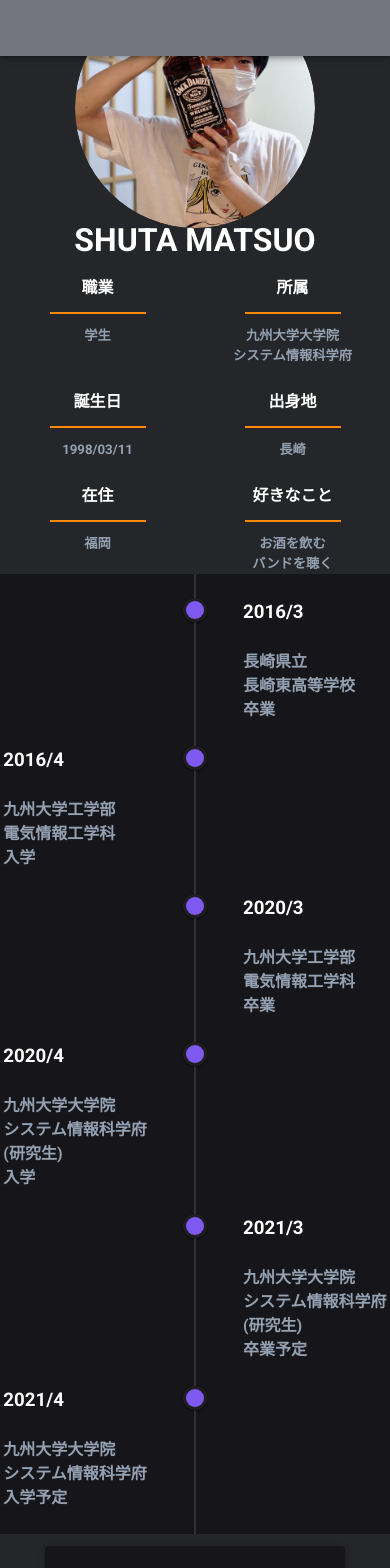
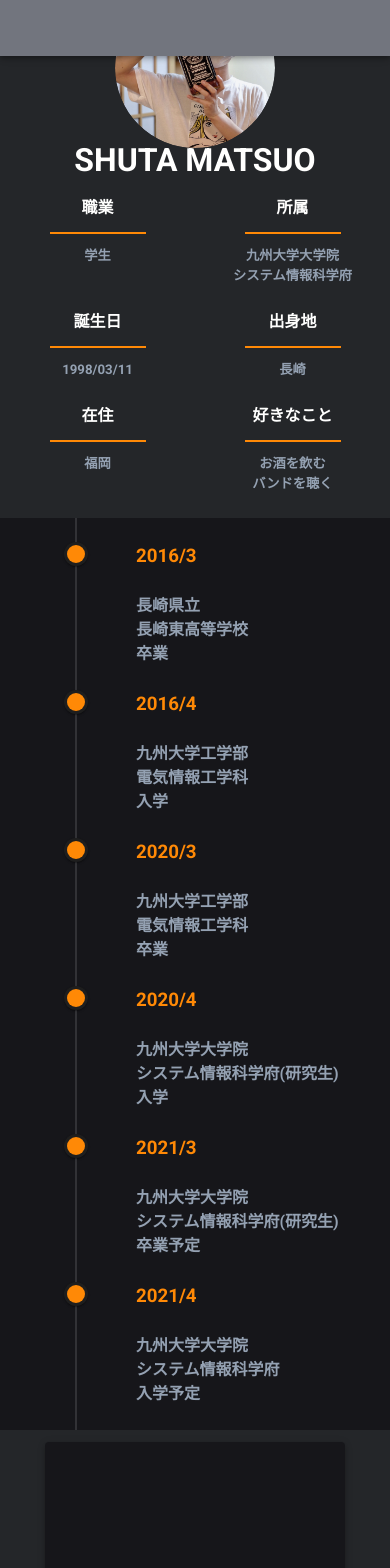
Before and after one commit to sssht03/Homepage, a Vue app: page / in a window 390 px wide. Shown: the top 1568 px of the page. Built offline with nearby package versions, Linux system fonts and the light colour scheme.

Commit message:
apply responsive design

```diff
--- a/src/App.vue
+++ b/src/App.vue
@@ -24,7 +24,6 @@ export default {
 
 <style>
 #app {
-  color: #fffffe;
   white-space: pre-line;
 }
 </style>
--- a/src/components/About.vue
+++ b/src/components/About.vue
@@ -1,7 +1,8 @@
 <template>
-  <div class="about">
+  <v-row class="about">
+    <v-col>
       <v-row justify="center">
-      <v-avatar size="15rem">
+        <v-avatar size="10rem">
           <img src="@/assets/images/my_image.jpg" alt="My Image" />
         </v-avatar>
       </v-row>
@@ -31,7 +32,8 @@
           </v-col>
         </v-row>
       </v-container>
-  </div>
+    </v-col>
+  </v-row>
 </template>
 
 <script>
--- a/src/components/Career.vue
+++ b/src/components/Career.vue
@@ -1,15 +1,20 @@
-<template id="career">
+<template>
   <v-row justify="center" class="career">
-    <v-timeline align-top dark class="timeline">
+    <v-timeline
+      align-top
+      dark
+      class="timeline mx-10"
+      :dense="$vuetify.breakpoint.xsOnly"
+    >
       <v-timeline-item
-        color="#7f5af0"
+        color="#ff8906"
         small
         v-for="(item, i) in years"
         :key="i"
       >
-        <v-row class="">
-          <v-col cols="3" sm="3" md="3" lg="3" xl="4">
-            <h3 class="text-start">
+        <v-row class="mx-auto">
+          <v-col>
+            <h3 class="text-start career-year">
               {{ item.year }}
             </h3>
           </v-col>
@@ -63,6 +68,10 @@ export default {
 .career {
   background-color: #16161a;
 }
+
+.career-year {
+  color: #ff8906;
+}
 .career-desc {
   color: #94a1b2;
 }
--- a/src/components/Main.vue
+++ b/src/components/Main.vue
@@ -20,5 +20,4 @@ export default {
 };
 </script>
 
-<style>
-</style>
+<style></style>
```
Also changed, not shown: src/components/Skills.vue (line endings or trailing spaces). Lines whose indentation alone changed are shown as unchanged.
